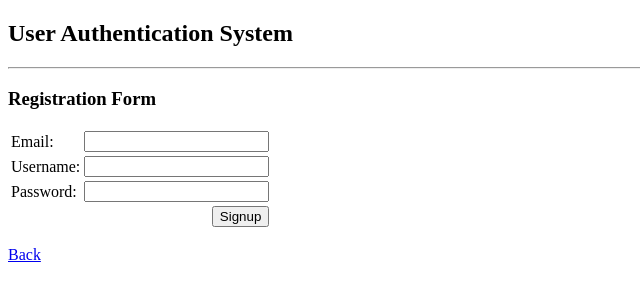
After one commit to calhau/acme, a PHP site: page /login/signup.php in a window 1280 px wide. The commit adds this page. Shown: the top 301 px of the page, without its empty margins (0-640 px from the left). Run offline with PHP 8.4, Linux system fonts and the light colour scheme; a stand-in replaces the project's code that opens the database connection.

Commit message:
Adicionado Phinx
Alterado composer.

```diff
--- a/composer.json
+++ b/composer.json
@@ -10,10 +10,11 @@
         "filp/whoops": "^2.1",
         "vlucas/phpdotenv": "~1.1",
         "illuminate/database": "5.1.*",
-        "altorouter/altorouter": "1.1.0",
+        "altorouter/altorouter": "1.1.*",
         "respect/validation": "^1.1",
         "twig/twig": "~1.0",
-        "duncan3dc/blade": "^3.3"
+        "duncan3dc/blade": "^3.3",
+        "robmorgan/phinx": "0.4.4"
     },
     "autoload": {
         "psr-4": {"Acme\\": "src/"}
--- /dev/null
+++ b/public/login/resource/utilities.php
@@ -0,0 +1,78 @@
+<?php
+/**
+ * @param $required_fields_array, n array containing the list of all required fields
+ * @return array, containing all errors
+ */
+function check_empty_fields($required_fields_array){
+    //initialize an array to store error messages
+    $form_errors = array();
+
+    //loop through the required fields array snd popular the form error array
+    foreach($required_fields_array as $name_of_field){
+        if(!isset($_POST[$name_of_field]) || $_POST[$name_of_field] == NULL){
+            $form_errors[] = $name_of_field . " is a required field";
+        }
+    }
+
+    return $form_errors;
+}
+
+/**
+ * @param $fields_to_check_length, an array containing the name of fields
+ * for which we want to check min required length e.g array('username' => 4, 'email' => 12)
+ * @return array, containing all errors
+ */
+function check_min_length($fields_to_check_length){
+    //initialize an array to store error messages
+    $form_errors = array();
+
+    foreach($fields_to_check_length as $name_of_field => $minimum_length_required){
+        if(strlen(trim($_POST[$name_of_field])) < $minimum_length_required && $_POST[$name_of_field] != NULL){
+            $form_errors[] = $name_of_field . " is too short, must be {$minimum_length_required} characters long";
+        }
+    }
+    return $form_errors;
+}
+
+/**
+ * @param $data, store a key/value pair array where key is the name of the form control
+ * in this case 'email' and value is the input entered by the user
+ * @return array, containing email error
+ */
+function check_email($data){
+    //initialize an array to store error messages
+    $form_errors = array();
+    $key = 'email';
+    //check if the key email exist in data array
+    if(array_key_exists($key, $data)){
+
+        //check if the email field has a value
+        if($_POST[$key] != null){
+
+            // Remove all illegal characters from email
+            $key = filter_var($key, FILTER_SANITIZE_EMAIL);
+
+            //check if input is a valid email address
+            if(filter_var($_POST[$key], FILTER_VALIDATE_EMAIL) === false){
+                $form_errors[] = $key . " is not a valid email address";
+            }
+        }
+    }
+    return $form_errors;
+}
+
+/**
+ * @param $form_errors_array, the array holding all
+ * errors which we want to loop through
+ * @return string, list containing all error messages
+ */
+function show_errors($form_errors_array){
+    $errors = "<p><ul style='color: red;'>";
+
+    //loop through error array and display all items in a list
+    foreach($form_errors_array as $the_error){
+        $errors .= "<li> {$the_error} </li>";
+    }
+    $errors .= "</ul></p>";
+    return $errors;
+}
--- /dev/null
+++ b/public/login/signup.php
@@ -0,0 +1,89 @@
+<?php
+//add our database connection script
+include_once 'resource/Database.php';
+include_once 'resource/utilities.php';
+
+//process the form
+if(isset($_POST['signupBtn'])){
+    //initialize an array to store any error message from the form
+    $form_errors = array();
+
+    //Form validation
+    $required_fields = array('email', 'username', 'password');
+
+    //call the function to check empty field and merge the return data into form_error array
+    $form_errors = array_merge($form_errors, check_empty_fields($required_fields));
+
+    //Fields that requires checking for minimum length
+    $fields_to_check_length = array('username' => 4, 'password' => 6);
+
+    //call the function to check minimum required length and merge the return data into form_error array
+    $form_errors = array_merge($form_errors, check_min_length($fields_to_check_length));
+
+    //email validation / merge the return data into form_error array
+    $form_errors = array_merge($form_errors, check_email($_POST));
+
+    //check if error array is empty, if yes process form data and insert record
+    if(empty($form_errors)){
+        //collect form data and store in variables
+        $email = $_POST['email'];
+        $username = $_POST['username'];
+        $password = $_POST['password'];
+
+        //hashing the password
+        $hashed_password = password_hash($password, PASSWORD_DEFAULT);
+        try{
+
+            //create SQL insert statement
+            $sqlInsert = "INSERT INTO users (username, email, password, join_date)
+              VALUES (:username, :email, :password, now())";
+
+            //use PDO prepared to sanitize data
+            $statement = $db->prepare($sqlInsert);
+
+            //add the data into the database
+            $statement->execute(array(':username' => $username, ':email' => $email, ':password' => $hashed_password));
+
+            //check if one new row was created
+            if($statement->rowCount() == 1){
+                $result = "<p style='padding:20px; border: 1px solid gray; color: green;'> Registration Successful</p>";
+            }
+        }catch (PDOException $ex){
+            $result = "<p style='padding:20px; border: 1px solid gray; color: red;'> An error occurred: ".$ex->getMessage()."</p>";
+        }
+    }
+    else{
+        if(count($form_errors) == 1){
+            $result = "<p style='color: red;'> There was 1 error in the form<br>";
+        }else{
+            $result = "<p style='color: red;'> There were " .count($form_errors). " errors in the form <br>";
+        }
+    }
+
+}
+
+?>
+<!DOCTYPE html>
+<html>
+<head lang="en">
+    <meta charset="UTF-8">
+    <title>Register Page</title>
+</head>
+<body>
+<h2>User Authentication System </h2><hr>
+
+<h3>Registration Form</h3>
+
+<?php if(isset($result)) echo $result; ?>
+<?php if(!empty($form_errors)) echo show_errors($form_errors); ?>
+<form method="post" action="">
+    <table>
+        <tr><td>Email:</td> <td><input type="text" value="" name="email"></td></tr>
+        <tr><td>Username:</td> <td><input type="text" value="" name="username"></td></tr>
+        <tr><td>Password:</td> <td><input type="password" value="" name="password"></td></tr>
+        <tr><td></td><td><input style="float: right;" type="submit" name="signupBtn" value="Signup"></td></tr>
+    </table>
+</form>
+<p><a href="index.php">Back</a> </p>
+</body>
+</html>
--- a/routes.php
+++ b/routes.php
@@ -6,7 +6,7 @@ $router->map('GET', '/' , 'Acme\Controllers\PageController@getShowHomePage' , 'h
 $router->map('GET', '/register' , 'Acme\Controllers\RegisterController@getShowRegisterPage' , 'register');
 $router->map('POST', '/register' , 'Acme\Controllers\RegisterController@postShowRegisterPage' , 'register_post');
 
-$router->map('GET', '/login' , 'Acme\Controllers\RegisterController@getShowLoginPage' , 'login');
+//$router->map('GET', '/login' , 'Acme\Controllers\RegisterController@getShowLoginPage' , 'login');
 
 $router->map('GET', '/testdb' , 'Acme\Controllers\RegisterController@getTestDB' , 'testdb');
 
@@ -15,3 +15,6 @@ $router->map('GET', '/testebruno' , 'Acme\Controllers\RegisterController@getTest
 
 $router->map('GET', '/projeto' , 'Acme\Controllers\RegisterController@getShowProjetoPage' , 'projeto');
 $router->map('POST', '/projeto' , 'Acme\Controllers\RegisterController@postShowProjetoPage' , 'projeto_post');
+
+//Adicionado para unir os projetos.
+$router->map('GET', '/login2' , 'Acme\Controllers\LoginController@getShowLoginPage' , 'login');
--- a/src/controllers/BaseController.php
+++ b/src/controllers/BaseController.php
@@ -18,9 +18,6 @@ class BaseController
     // }
 
 
-
-
-
     //Codigo Utilizado para usar o BLADE Template
     protected $blade;
 
--- a/views/login.blade.php
+++ b/views/login.blade.php
@@ -14,6 +14,9 @@ Bruno: Login
 
 @section('content')
         <div class="row">
+            <div class="col-md-12">
+              <h2>Eu estou aqui!</h2>
+            </div>
             <div class="col-md-2 "></div>
             <div class="col-md-8">
                 <h1>Log In</h1>
--- a/views/topnav.blade.php
+++ b/views/topnav.blade.php
@@ -12,9 +12,10 @@
        <div id="navbar" class="collapse navbar-collapse">
          <ul class="nav navbar-nav">
            <li class="active"><a href="/">Home</a></li>
-           <li><a href="/projeto">Projeto</a></li>
+           <li><a href="/projeto">Projeto</a>
+           </li>
            <li><a href="/register">Register</a></li>
-           <li><a href="/login">Login</a></li>
+           <li><a href="/login2">Login</a></li>
          </ul>
        </div><!--/.nav-collapse -->
      </div>
```
Also changed, not shown: src/controllers/LoginController.php (added, +27 -0 lines), migrations/20161217225136_create_user_table.php (added), 6 other files.
